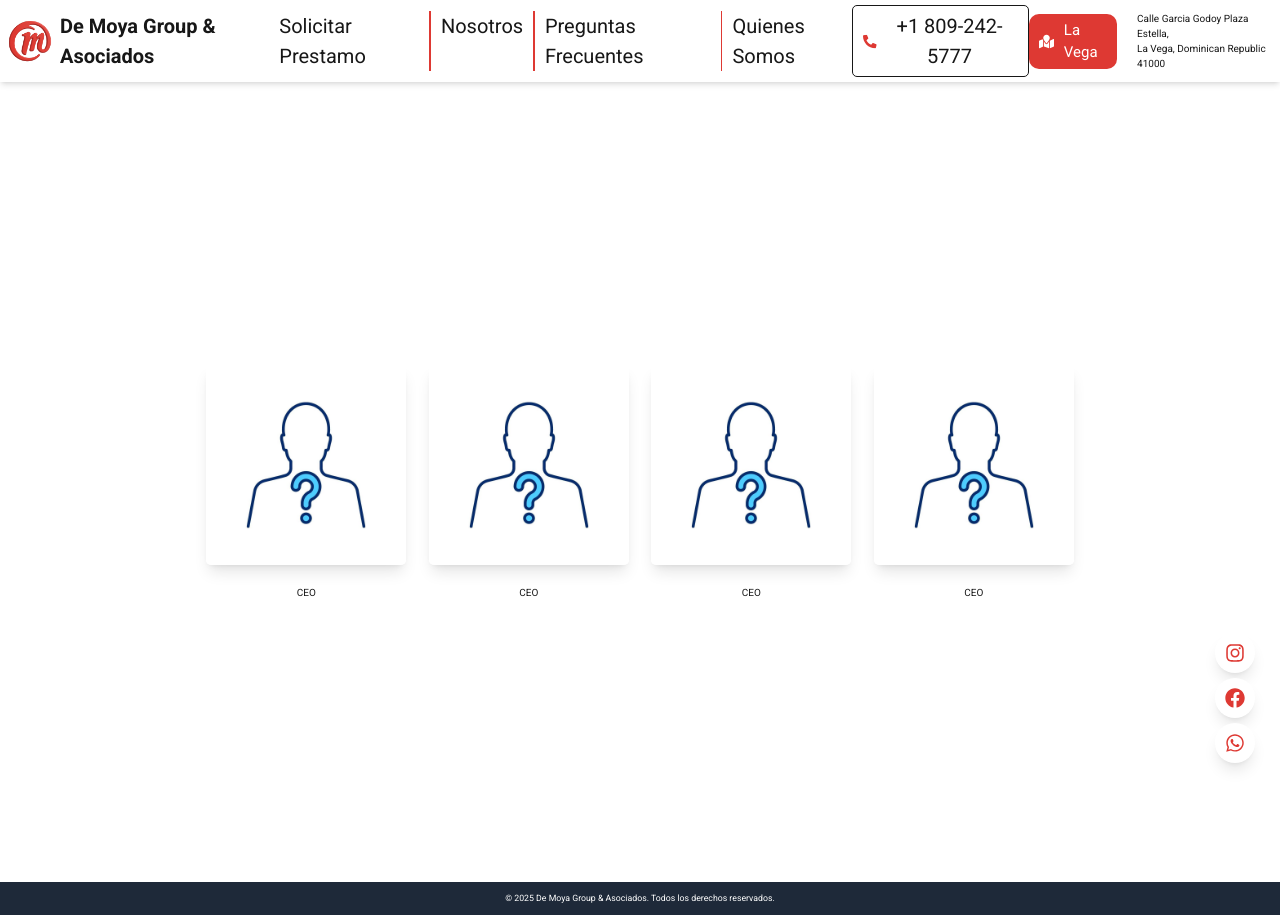
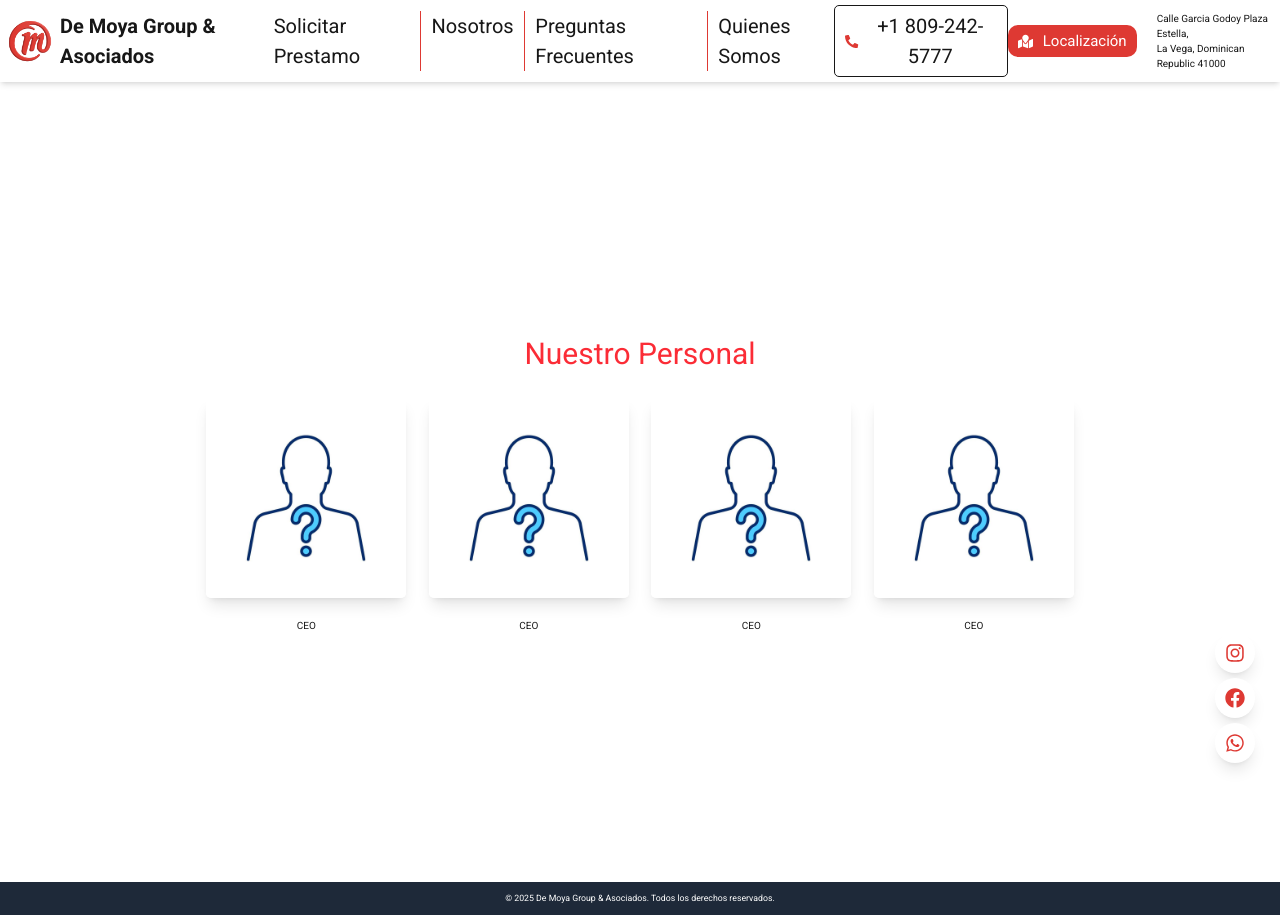
Before and after one commit to DavidRParra/DeMoyaGroupRD, a Next.js app: page /quienes-somos in a window 1280 px wide. Built offline with nearby package versions, Linux system fonts and the light colour scheme.

Commit message:
Actualizaciond e la pagina y reajuste del formulario de prestamos

```diff
--- a/ecosystem.config.js
+++ b/ecosystem.config.js
@@ -1,13 +1,11 @@
 module.exports = {
   apps : [{
-    // Configuración para el entorno de PRODUCCIÓN
-    name: "DeMoyaGroup-prod", // Nombre del proceso en PM2
-    script: "npm",                    // Usamos npm para ejecutar el script
-    args: "run start",                // El comando "npm run start"
+    name: "DeMoyaGroup-prod",
+    script: "npm",
+    args: "run start",
     env: {
       NODE_ENV: "production",
       PORT: 3015,
     },
-    // Este proceso debe ser usado después de ejecutar "npm run build"
   }]
 };
--- a/package.json
+++ b/package.json
@@ -10,7 +10,7 @@
   },
   "dependencies": {
     "framer-motion": "^12.23.12",
-    "next": "15.4.7",
+    "next": "^15.5.14",
     "react": "19.1.0",
     "react-dom": "19.1.0",
     "react-icons": "^5.5.0"
--- a/src/app/layout.tsx
+++ b/src/app/layout.tsx
@@ -24,14 +24,15 @@ export default function RootLayout({
   return (
     <html lang="ES">
       <body
-        className={roboto.className}
+        className={`${roboto.className} min-h-screen flex flex-col`}
       >
 
         <SocialMedia />
 
         <NavBar/>
-
-        {children}
+        <main className="flex-1">
+            {children}
+        </main>
 
         <Footer />
       </body>
--- a/src/app/page.tsx
+++ b/src/app/page.tsx
@@ -133,7 +133,7 @@ export default function Home() {
             width={200}
             height={200}
             className="w-[10rem] h-auto object-cover rounded-full shadow-md"/>
-            <p>Presentamos</p>
+            <p>Prestamos</p>
 
 
         </Link>
--- a/src/app/quienes-somos/page.tsx
+++ b/src/app/quienes-somos/page.tsx
@@ -2,7 +2,10 @@ import Image from "next/image";
 
 function Page() {
     return (
-        <div className="flex justify-center items-center w-full mx-auto h-[100vh] gap-9">
+        <div className="flex flex-col justify-center items-center w-full mx-auto gap-9 min-h-screen">
+            <h3 className="text-red-500 text-[3rem] top-0">Nuestro Personal</h3>
+
+            <div className="flex gap-9">
                 <div className="flex flex-col items-center gap-[2rem]">
                     <Image
                         src="/Quienes_Somos.jpg"
@@ -59,6 +62,7 @@ function Page() {
                     </div>
                 </div>
             </div>
+        </div>
     );
 }
 
--- a/src/app/solicitar-prestamos/page.tsx
+++ b/src/app/solicitar-prestamos/page.tsx
@@ -21,7 +21,7 @@ function Page() {
     ];
 
   return (
-    <div className=" flex flex-col items-center bg-gray-100 z-10">
+    <div className=" flex flex-col items-center bg-gray-100 z-10 min-h-screen w-full">
         <div className="flex flex-col items-center">
             <h1 className="text-[3.5rem] text-red-500">Formulario Para Solicitud de Prestamos</h1>
             <p className="text-[2rem]">Completa el formulario y nos pondremos en contacto</p>
--- a/src/components/NavBar.tsx
+++ b/src/components/NavBar.tsx
@@ -128,7 +128,7 @@ function NavBar() {
                     <FaMapMarked/>
                 </div>
 
-                <span>La Vega</span>
+                <span>Localización</span>
 
             </Link>
             <p className="flex flex-col text-[1rem]">
```
Also changed, not shown: public/image.png (added), 1 other file (tests, documents, lock files or other folders). Lines whose indentation alone changed are shown as unchanged.
